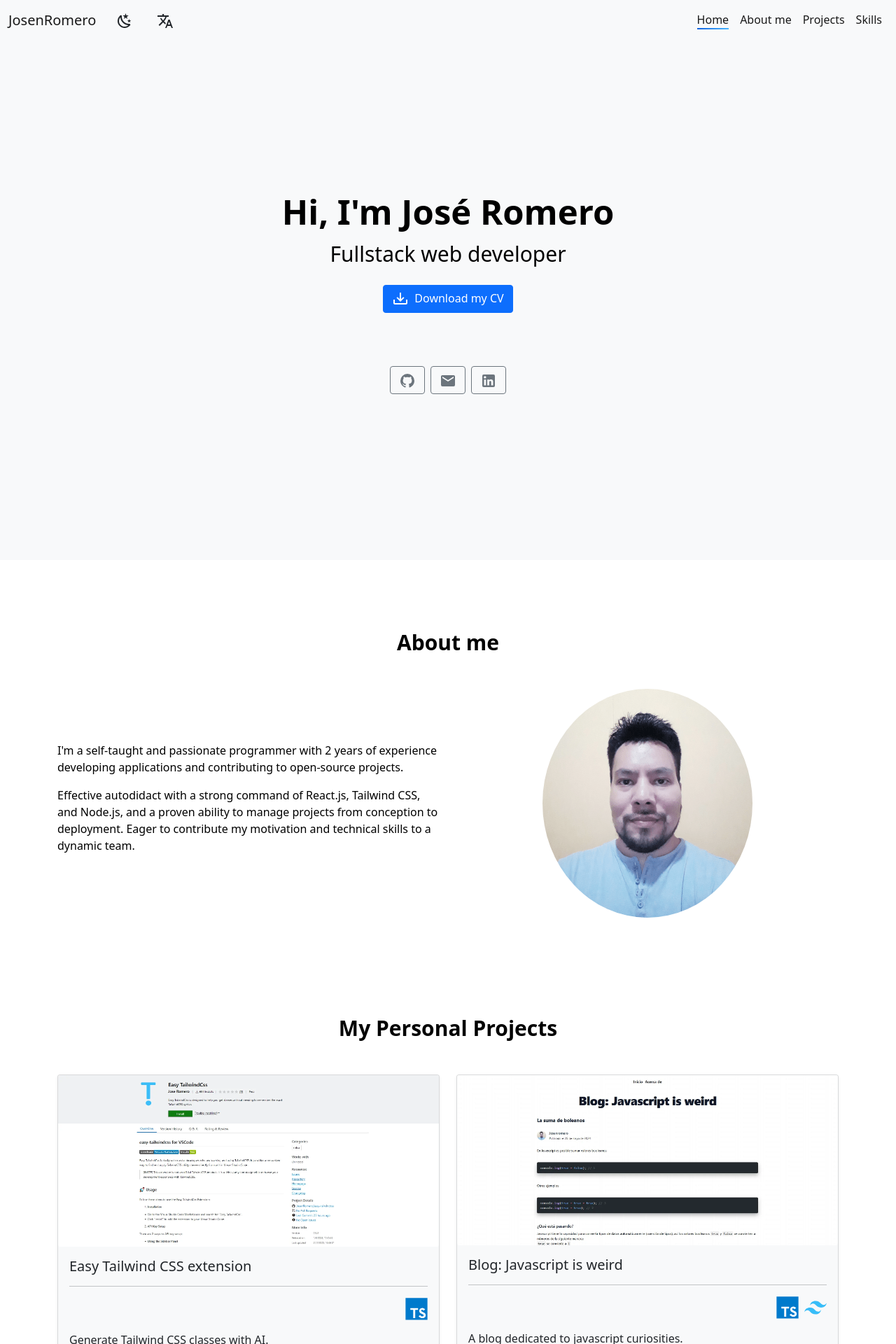
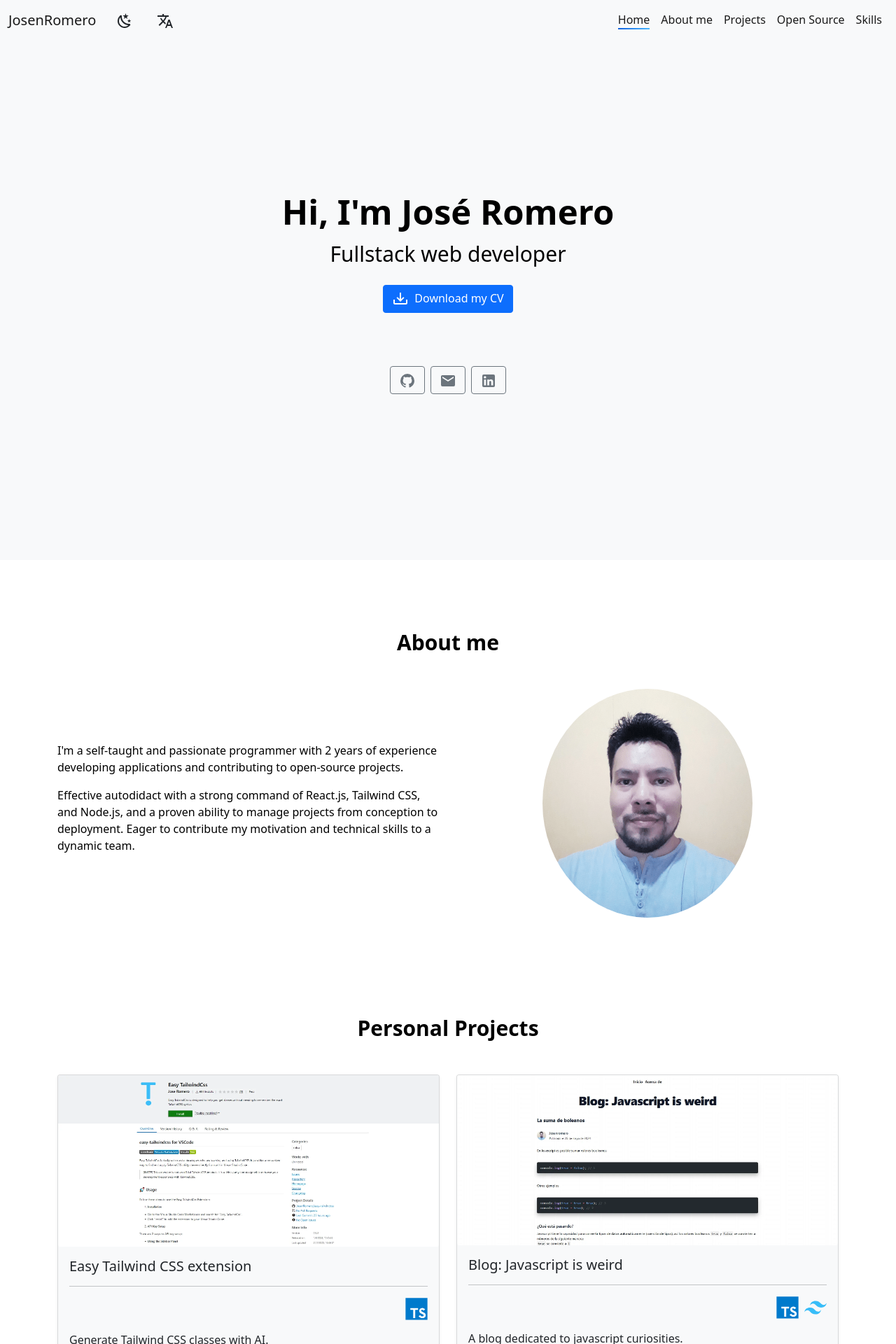
Before and after one commit to JosenRomero/My_Portfolio, a React (Vite) app: page / in a window 1280 px wide. Shown: the top 1920 px of the page at 70% size. Built offline with nearby package versions, Linux system fonts and the light colour scheme.

Commit message:
update menu component

```diff
--- a/src/components/Contributions.jsx
+++ b/src/components/Contributions.jsx
@@ -1,5 +1,6 @@
 import { useContext } from "react"
-import { Card, Col, Container, Nav, Row } from "react-bootstrap"
+import { Card, Col, Container, Row } from "react-bootstrap"
+import { AttentionSeeker } from "react-awesome-reveal"
 import { ThemeContext } from "../context/theme-context"
 import ColButton from "./ColButton"
 import { useTranslation } from "react-i18next"
@@ -13,7 +14,9 @@ const Contributions = () => {
     <section id="contributions">
       <Container>
         <Row>
-          <h3 className="text-center mb-5">{t("contributions_title")}</h3>
+          <AttentionSeeker effect={"tada"} triggerOnce>
+            <h3 className="text-center mb-5">{t("contributions_title")}</h3>
+          </AttentionSeeker>
 
           { contributions.map((contribution, i) => {
             return (
--- a/src/components/Menu.jsx
+++ b/src/components/Menu.jsx
@@ -55,6 +55,7 @@ const Menu = () => {
 						<ItemLink to="home">{t("menu.home")}</ItemLink>
 						<ItemLink to="about">{t("menu.about")}</ItemLink>
 						<ItemLink to="projects">{t("menu.projects")}</ItemLink>
+						<ItemLink to="contributions">{t("menu.open_source")}</ItemLink>
 						<ItemLink to="skills">{t("menu.skills")}</ItemLink>
 					</Nav>
 				</Navbar.Collapse>
--- a/src/i18n/locales/en/translations.json
+++ b/src/i18n/locales/en/translations.json
@@ -14,9 +14,10 @@
 		"home": "Home",
 		"about": "About me",
 		"projects": "Projects",
+		"open_source": "Open Source",
 		"skills": "Skills"
 	},
-	"myProjects": "My Personal Projects",
+	"myProjects": "Personal Projects",
 	"project_descriptions": {
 		"0": "Generate Tailwind CSS classes with AI.",
 		"1": "A blog dedicated to javascript curiosities.",
@@ -35,7 +36,7 @@
 	},
 	"contribution_btn": "View on GitHub",
 	"more_rojects": "More Projects",
-	"mySkills": "My Skills",
+	"mySkills": "Skills",
 	"not_found_page": "Not Found Page",
 	"footer": "Designed & Built by José Romero"
 }
--- a/src/i18n/locales/es/translations.json
+++ b/src/i18n/locales/es/translations.json
@@ -14,9 +14,10 @@
 		"home": "Incio",
 		"about": "Sobre mí",
 		"projects": "Proyectos",
+		"open_source": "Open Source",
 		"skills": "Habilidades"
 	},
-	"myProjects": "Mis Proyectos Personales",
+	"myProjects": "Proyectos Personales",
 	"project_descriptions": {
 		"0": "Genera clases de Tailwind CSS con IA.",
 		"1": "Blog dedicado a las curiosidades de js.",
@@ -35,7 +36,7 @@
 	},
 	"contribution_btn": "Ver en GitHub",
 	"more_rojects": "Más proyectos",
-	"mySkills": "Mis Habilidades",
+	"mySkills": "Habilidades Técnicas",
 	"not_found_page": "Página no encontrada",
 	"footer": "Diseñado & Desarrollado por José Romero"
 }
```
